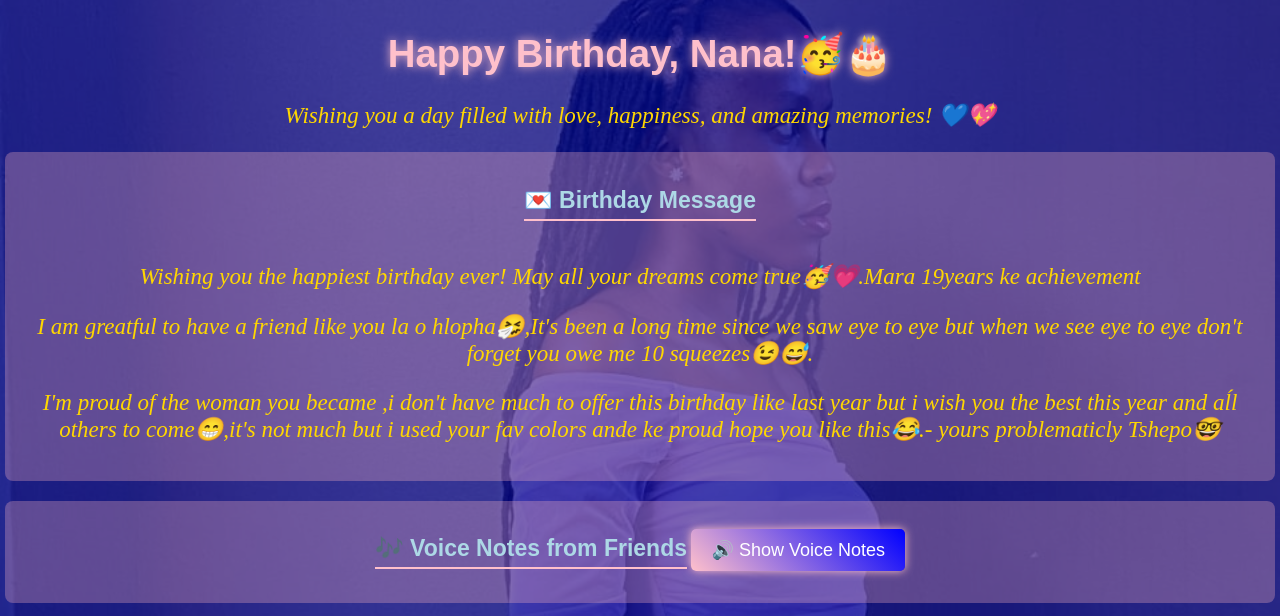
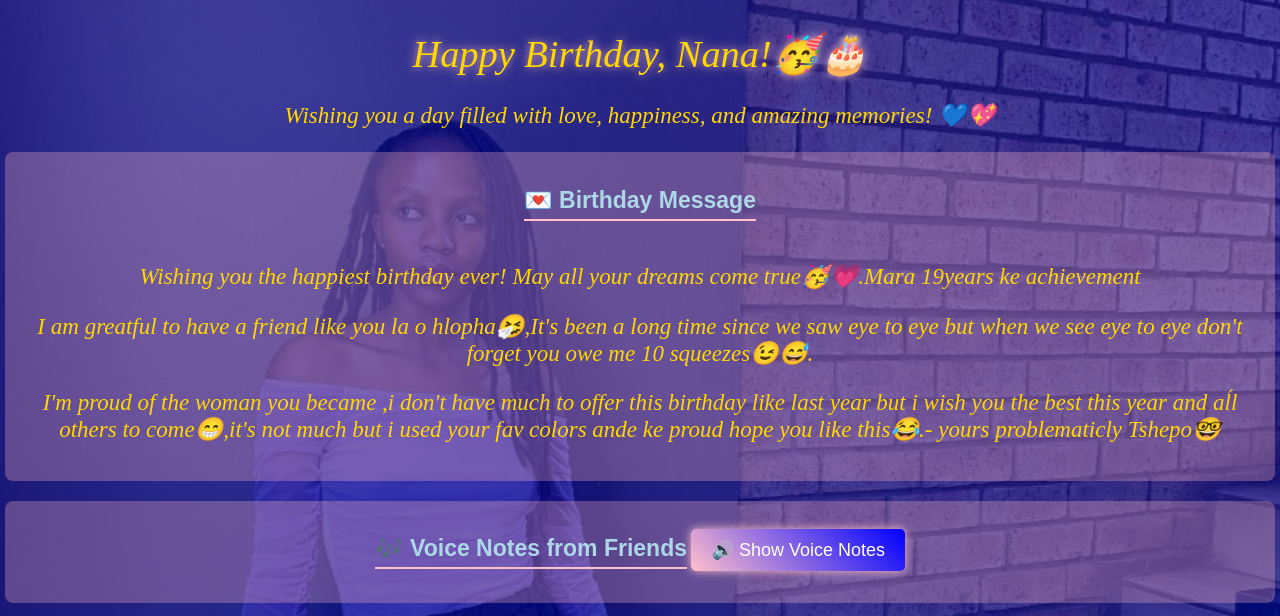
Before and after one commit to Dulas-17/Nana, a plain HTML site: page index.html in a window 1280 px wide. Shown: the top 616 px of the page. Drawn offline with Linux system fonts and the light colour scheme.

Commit message:
Update index.html

```diff
--- a/index.html
+++ b/index.html
@@ -59,7 +59,7 @@
             padding-bottom: 5px;
             display: inline-block;
         }
-p {
+p ,h4,h1{
     font-family: "Playfair Display", serif; /* Luxurious Font */
     font-weight: 500;
     font-style: italic;
@@ -169,8 +169,7 @@ p {
     pointer-events: none;
 }
 h4{font-size:60px;
-    font-style:italic;
-    color:purple;}
+    }
     </style>
 </head>
 <body>
@@ -254,7 +253,7 @@ last year but i wish you the best this year and aĺl others to come😁,it's not
         }
 
         changeBackground();
-        setInterval(changeBackground, 3000); // Change background every 3 seconds
+        setInterval(changeBackground, 5000); // Change background every 3 seconds
 
         // Toggle Voice Notes Section
         function toggleVoiceNotes() {
```
